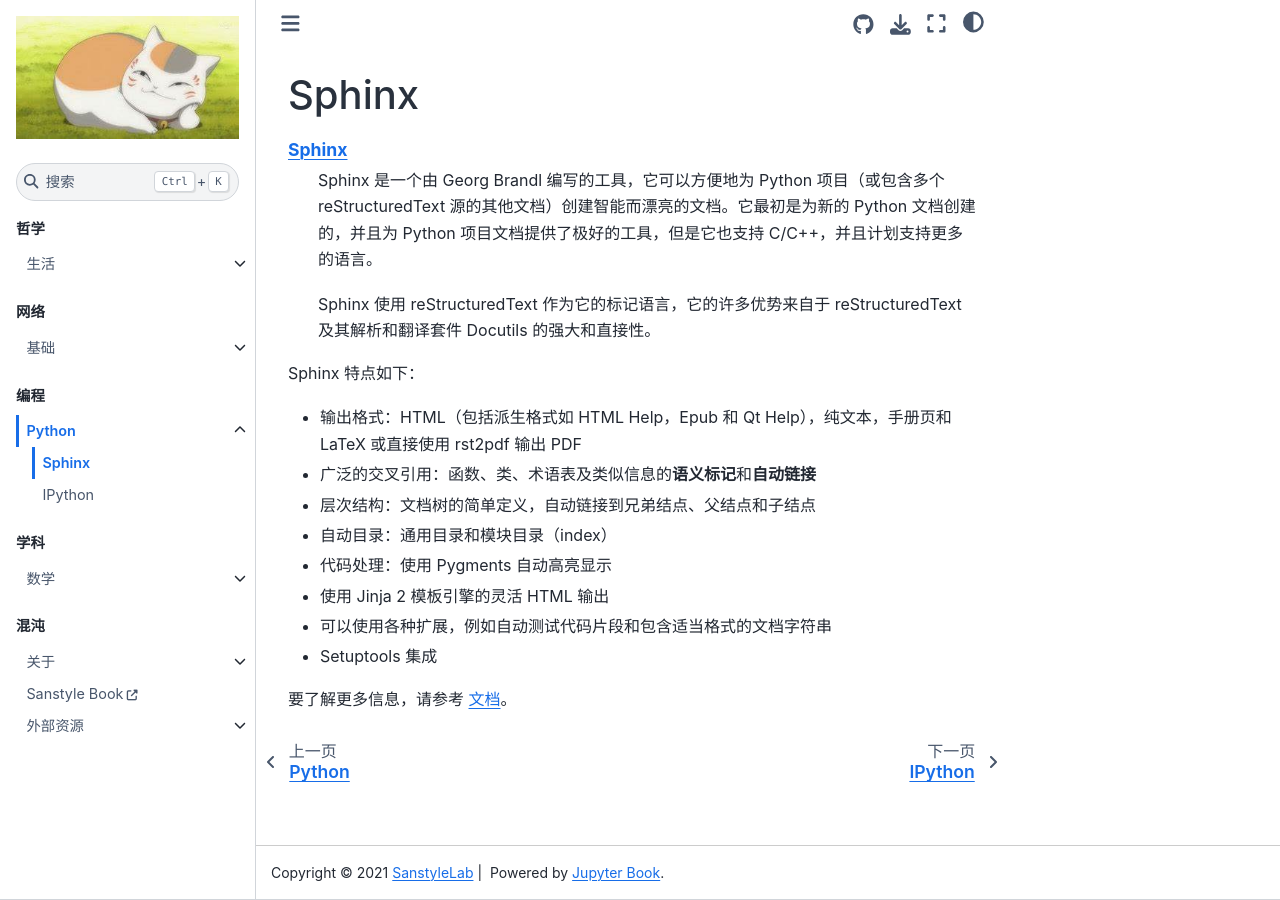
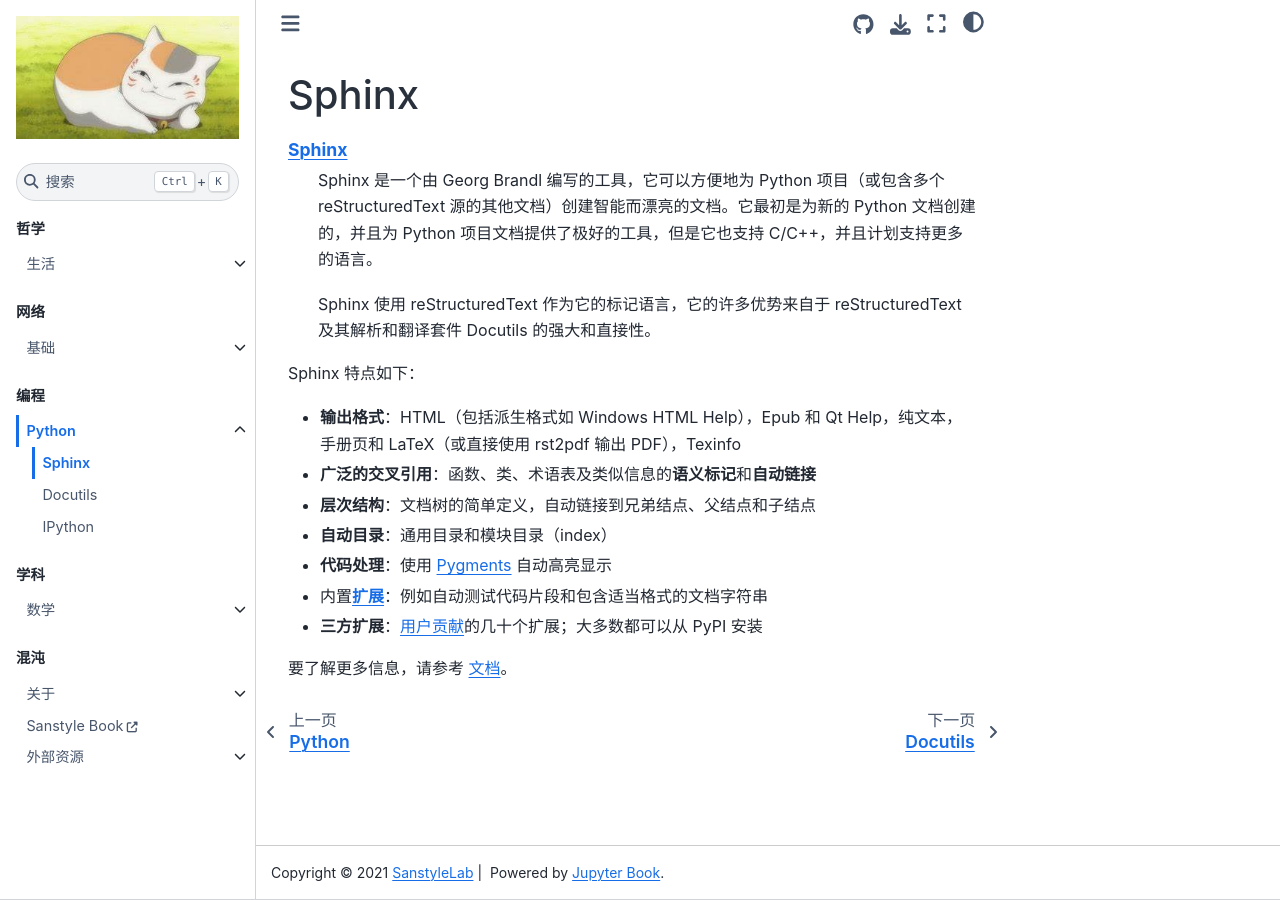
Before and after one commit to xinetzone/wiki, a Jupyter Book: the page built from python/00_sphinx.md, in a window 1280 px wide. Built offline with Jupyter Book 1.0.4 settings and Sphinx 7.4.7 and the Sphinx Book theme 1.1.4, drawn with Linux system fonts in a browser that asks for light colours.

Commit message:
new file:   python/docutils.md

```diff
--- a/python/00_sphinx.md
+++ b/python/00_sphinx.md
@@ -11,13 +11,12 @@
 
 Sphinx 特点如下：
 
-- 输出格式：HTML（包括派生格式如 HTML Help，Epub 和 Qt Help），纯文本，手册页和 LaTeX 或直接使用 rst2pdf 输出 PDF
-- 广泛的交叉引用：函数、类、术语表及类似信息的**语义标记**和**自动链接**
-- 层次结构：文档树的简单定义，自动链接到兄弟结点、父结点和子结点
-- 自动目录：通用目录和模块目录（index）
-- 代码处理：使用 Pygments 自动高亮显示
-- 使用 Jinja 2 模板引擎的灵活 HTML 输出
-- 可以使用各种扩展，例如自动测试代码片段和包含适当格式的文档字符串
-- Setuptools 集成
+- **输出格式**：HTML（包括派生格式如 Windows HTML Help），Epub 和 Qt Help，纯文本，手册页和 LaTeX（或直接使用 rst2pdf 输出 PDF），Texinfo
+- **广泛的交叉引用**：函数、类、术语表及类似信息的**语义标记**和**自动链接**
+- **层次结构**：文档树的简单定义，自动链接到兄弟结点、父结点和子结点
+- **自动目录**：通用目录和模块目录（index）
+- **代码处理**：使用 [Pygments](https://pygments.org/) 自动高亮显示
+- 内置[**扩展**](https://www.sphinx-doc.org/en/master/usage/extensions/index.html#builtin-sphinx-extensions)：例如自动测试代码片段和包含适当格式的文档字符串
+- **三方扩展**：[用户贡献](https://www.sphinx-doc.org/en/master/usage/extensions/index.html#third-party-extensions)的几十个扩展；大多数都可以从 PyPI 安装
 
 要了解更多信息，请参考 [文档](https://xinetzone.github.io/sphinx-doc/)。
```
Also changed, not shown: python/docutils.md (added, +17 -0 lines).
